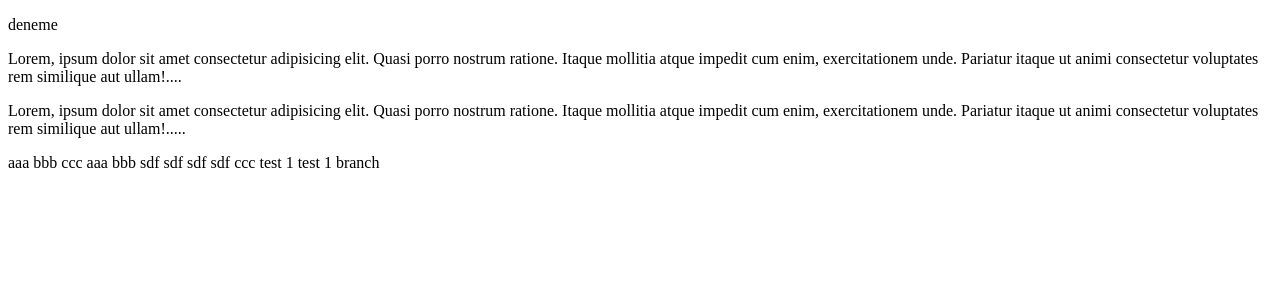
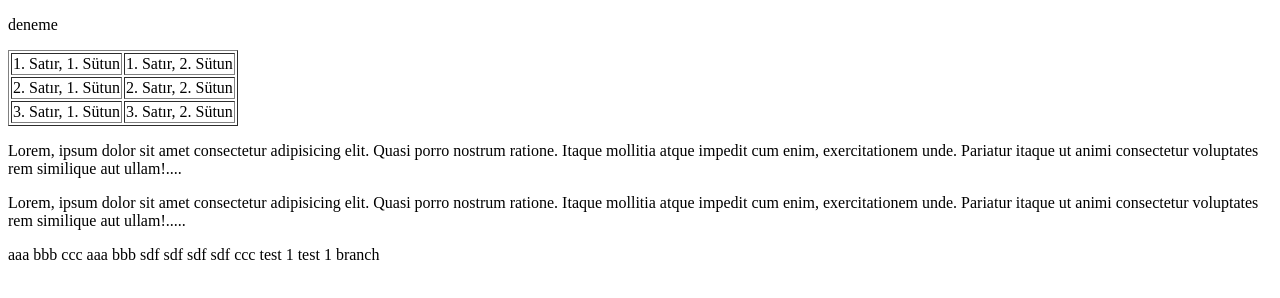
Before and after one commit to ahmetcakici/denemeApp, a plain HTML site: page src/index.html in a window 1280 px wide. Drawn offline with Linux system fonts and the light colour scheme.

Commit message:
table eklendş

```diff
--- a/src/index.html
+++ b/src/index.html
@@ -14,6 +14,20 @@
 
 <body>
     <p>deneme</p>
+    <table border="1">
+        <tr>
+            <td>1. Satır, 1. Sütun</td>
+            <td>1. Satır, 2. Sütun</td>
+        </tr>
+        <tr>
+            <td>2. Satır, 1. Sütun</td>
+            <td>2. Satır, 2. Sütun</td>
+        </tr>
+        <tr>
+            <td>3. Satır, 1. Sütun</td>
+            <td>3. Satır, 2. Sütun</td>
+        </tr>
+    </table>
     <p>Lorem, ipsum dolor sit amet consectetur adipisicing elit. Quasi porro nostrum ratione. Itaque mollitia atque
         impedit cum enim, exercitationem unde. Pariatur itaque ut animi consectetur voluptates rem similique aut
         ullam!....
```
